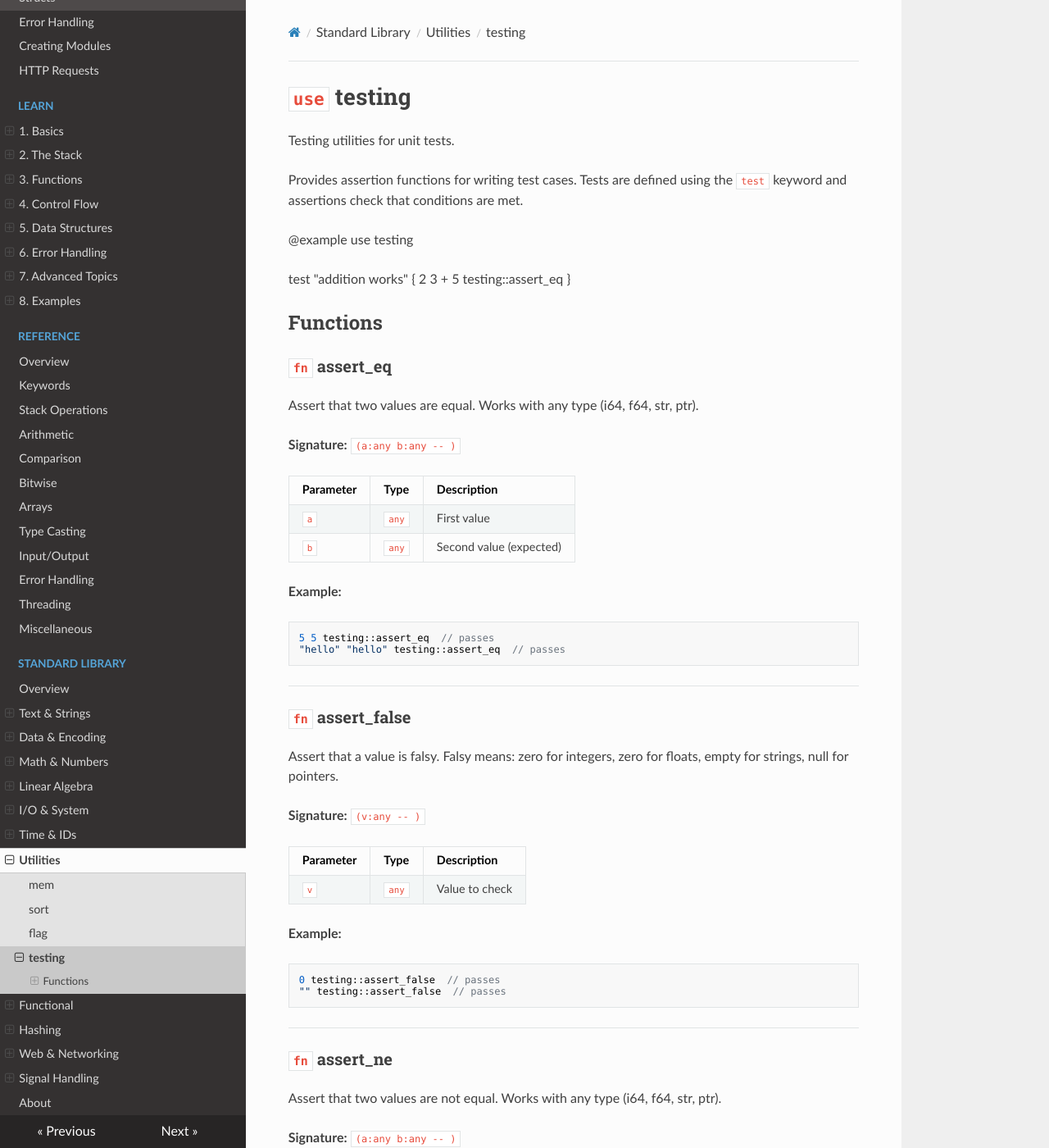
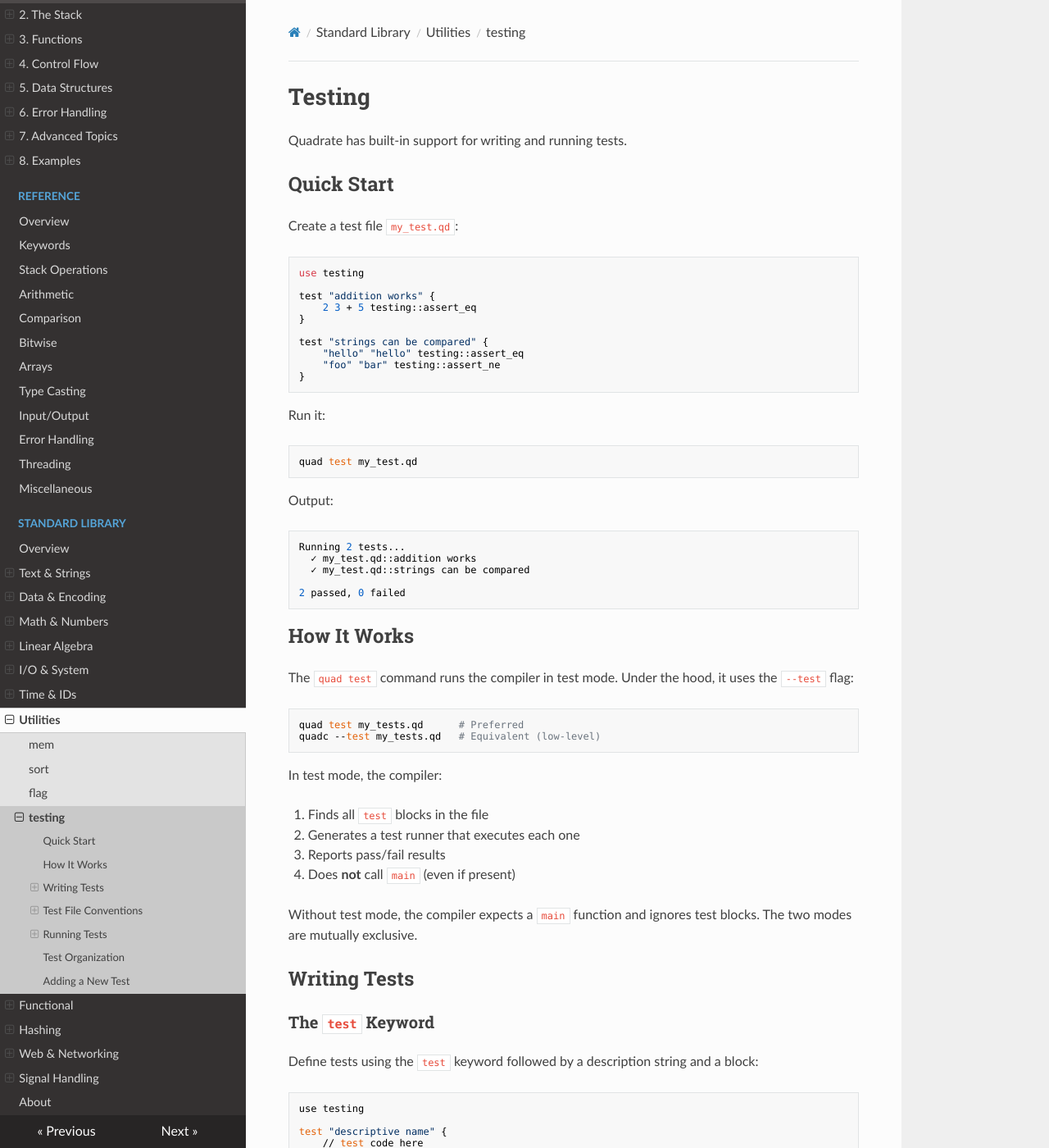
Before and after one commit to quadrate-language/quadrate, an MkDocs documentation site: the page built from docs/docs/docs/stdlib/testing.md, in a window 1280 px wide and 1400 px high. Shown: the whole window at 82% size. Built offline with MkDocs 1.6.1, drawn with Linux system fonts in a browser that asks for light colours; nearby versions of some CDN libraries; some of the changed text lies outside the part shown.

Commit message:
Fix docs

````diff
--- a/docs/docs/docs/stdlib/testing.md
+++ b/docs/docs/docs/stdlib/testing.md
@@ -1,109 +1,320 @@
-# `use` testing
+# Testing
 
-Testing utilities for unit tests.
+Quadrate has built-in support for writing and running tests.
 
-Provides assertion functions for writing test cases.
-Tests are defined using the `test` keyword and assertions
-check that conditions are met.
+## Quick Start
 
-@example
+Create a test file `my_test.qd`:
+
+```qd
 use testing
 
 test "addition works" {
 	2 3 + 5 testing::assert_eq
 }
 
-## Functions
+test "strings can be compared" {
+	"hello" "hello" testing::assert_eq
+	"foo" "bar" testing::assert_ne
+}
+```
 
-### `fn` assert_eq
+Run it:
 
-Assert that two values are equal. Works with any type (i64, f64, str, ptr).
+```bash
+quad test my_test.qd
+```
 
-**Signature:** `(a:any b:any -- )`
+Output:
 
-| Parameter | Type | Description |
-|-----------|------|-------------|
-| `a` | `any` | First value |
-| `b` | `any` | Second value (expected) |
+```
+Running 2 tests...
+  ✓ my_test.qd::addition works
+  ✓ my_test.qd::strings can be compared
 
-**Example:**
+2 passed, 0 failed
+```
+
+## How It Works
+
+The `quad test` command runs the compiler in test mode. Under the hood, it uses the `--test` flag:
+
+```bash
+quad test my_tests.qd      # Preferred
+quadc --test my_tests.qd   # Equivalent (low-level)
+```
+
+In test mode, the compiler:
+
+1. Finds all `test` blocks in the file
+2. Generates a test runner that executes each one
+3. Reports pass/fail results
+4. Does **not** call `main` (even if present)
+
+Without test mode, the compiler expects a `main` function and ignores test blocks. The two modes are mutually exclusive.
+
+## Writing Tests
+
+### The `test` Keyword
+
+Define tests using the `test` keyword followed by a description string and a block:
 
 ```qd
-5 5 testing::assert_eq  // passes
-"hello" "hello" testing::assert_eq  // passes
+use testing
+
+test "descriptive name" {
+	// test code here
+}
 ```
 
----
-
-### `fn` assert_false
-
-Assert that a value is falsy. Falsy means: zero for integers, zero for floats, empty for strings, null for pointers.
-
-**Signature:** `(v:any -- )`
-
-| Parameter | Type | Description |
-|-----------|------|-------------|
-| `v` | `any` | Value to check |
-
-**Example:**
+Multiple tests can be in the same file:
 
 ```qd
-0 testing::assert_false  // passes
-"" testing::assert_false  // passes
+use testing
+
+test "first test" {
+	1 1 testing::assert_eq
+}
+
+test "second test" {
+	2 2 testing::assert_eq
+}
 ```
 
----
+### Assertion Functions
 
-### `fn` assert_ne
+The `testing` module provides these assertions:
 
-Assert that two values are not equal. Works with any type (i64, f64, str, ptr).
+| Function | Description |
+|----------|-------------|
+| `assert_eq` | Assert two values are equal |
+| `assert_ne` | Assert two values are not equal |
+| `assert_true` | Assert value is truthy (non-zero, non-empty) |
+| `assert_false` | Assert value is falsy (zero, empty, null) |
+| `fail` | Unconditionally fail with a message |
 
-**Signature:** `(a:any b:any -- )`
+#### assert_eq
 
-| Parameter | Type | Description |
-|-----------|------|-------------|
-| `a` | `any` | First value |
-| `b` | `any` | Second value |
-
-**Example:**
+Compare two values for equality. Works with integers, floats, and strings:
 
 ```qd
-5 6 testing::assert_ne  // passes
+use testing
+
+test "assert_eq examples" {
+	// integers
+	5 5 testing::assert_eq
+
+	// floats
+	3.14 3.14 testing::assert_eq
+
+	// strings
+	"hello" "hello" testing::assert_eq
+}
 ```
 
----
+#### assert_ne
 
-### `fn` assert_true
-
-Assert that a value is truthy. Truthy means: non-zero for integers, non-zero for floats, non-empty for strings, non-null for pointers.
-
-**Signature:** `(v:any -- )`
-
-| Parameter | Type | Description |
-|-----------|------|-------------|
-| `v` | `any` | Value to check |
-
-**Example:**
+Assert two values are different:
 
 ```qd
-1 testing::assert_true  // passes
-"hello" testing::assert_true  // passes
+use testing
+
+test "assert_ne examples" {
+	5 10 testing::assert_ne
+	"foo" "bar" testing::assert_ne
+}
 ```
 
----
+#### assert_true / assert_false
 
-### `fn` fail
-
-Unconditionally fail a test with a message.
-
-**Signature:** `(msg:str -- )`
-
-| Parameter | Type | Description |
-|-----------|------|-------------|
-| `msg` | `str` | Failure message |
-
-**Example:**
+Check truthiness:
 
 ```qd
-"Not implemented" testing::fail
+use testing
+
+test "truthiness" {
+	1 testing::assert_true
+	42 testing::assert_true
+	"hello" testing::assert_true
+
+	0 testing::assert_false
+	"" testing::assert_false
+}
 ```
+
+#### fail
+
+Force a test failure:
+
+```qd
+use testing
+
+test "incomplete test" {
+	"Not implemented yet" testing::fail
+}
+```
+
+## Test File Conventions
+
+When adding tests to the Quadrate project, follow these conventions:
+
+### Output Tests
+
+For tests that verify program output, create two files:
+
+1. `test_name.qd` - The test program
+2. `test_name.out` - The expected output
+
+Example `tests/qd/arithmetic/add_numbers.qd`:
+
+```qd
+fn main() {
+	5 3 add print nl
+	10 20 add print nl
+}
+```
+
+Example `tests/qd/arithmetic/add_numbers.out`:
+
+```
+8
+30
+```
+
+The test runner compiles and runs the `.qd` file, then compares stdout to the `.out` file.
+
+### Compile Error Tests
+
+For tests that should fail at compile time, create:
+
+1. `test_name.qd` - Code that should not compile
+2. `test_name.err` - Expected error message substring(s)
+
+Example `tests/qd/compile_errors/undefined_var.qd`:
+
+```qd
+fn main() {
+	undefined_variable print nl
+}
+```
+
+Example `tests/qd/compile_errors/undefined_var.err`:
+
+```
+Undefined identifier 'undefined_variable'
+```
+
+The test passes if compilation fails and the error output contains the expected message.
+
+### Runtime Error Tests
+
+For tests that compile but should fail at runtime:
+
+1. `test_name.qd` - Code that fails at runtime
+2. `test_name.runtime_err` - Expected runtime error message
+
+### Unit Tests
+
+For tests using the `testing` module:
+
+1. `test_name.qd` - Test file with `test` blocks
+2. `test_name.out` - Expected test runner output
+
+Example `tests/qd/testing/my_tests.qd`:
+
+```qd
+use testing
+
+test "math works" {
+	2 2 + 4 testing::assert_eq
+}
+```
+
+Example `tests/qd/testing/my_tests.out`:
+
+```
+Running 1 tests...
+  ✓ my_tests.qd::math works
+
+1 passed, 0 failed
+```
+
+## Running Tests
+
+### Run a Single Test
+
+```bash
+quad test my_test.qd
+```
+
+### Run All Tests in Directory
+
+If no file is specified, `quad test` looks for files matching `*_test.qd` or `test_*.qd`:
+
+```bash
+quad test
+```
+
+### Run All Language Tests
+
+```bash
+make tests
+```
+
+Or directly:
+
+```bash
+QUADC=build/debug/cmd/quadc/quadc bash tests/run_tests.sh qd
+```
+
+### Run Tests with Valgrind
+
+Check for memory leaks:
+
+```bash
+QUADC=build/debug/cmd/quadc/quadc bash tests/run_tests.sh valgrind
+```
+
+## Test Organization
+
+Tests in the Quadrate project are organized by category in `tests/qd/`:
+
+```
+tests/qd/
+├── arithmetic/      # Math operations
+├── arrays/          # Array operations
+├── closures/        # Closure tests
+├── compile_errors/  # Should-fail-to-compile tests
+├── control_flow/    # if/else, loops, switch
+├── errors/          # Error handling
+├── fmt/             # Formatting module
+├── io/              # I/O operations
+├── strings/         # String operations
+├── structs/         # Struct tests
+├── testing/         # Testing module tests
+└── ...
+```
+
+## Adding a New Test
+
+1. Choose the appropriate category directory (or create one)
+2. Create `test_name.qd` with your test code
+3. Create `test_name.out` with expected output (or `.err` for compile errors)
+4. Run `make tests` to verify
+
+Example workflow:
+
+```bash
+# Create test file
+cat > tests/qd/arithmetic/my_new_test.qd << 'EOF'
+fn main() {
+	100 50 sub print nl
+}
+EOF
+
+# Create expected output
+echo "50" > tests/qd/arithmetic/my_new_test.out
+
+# Verify it works
+make tests
+```
````
Also changed, not shown: docs/docs/docs/learn/4-control-flow/loops.md (+7 -0 lines), 1 other file.
